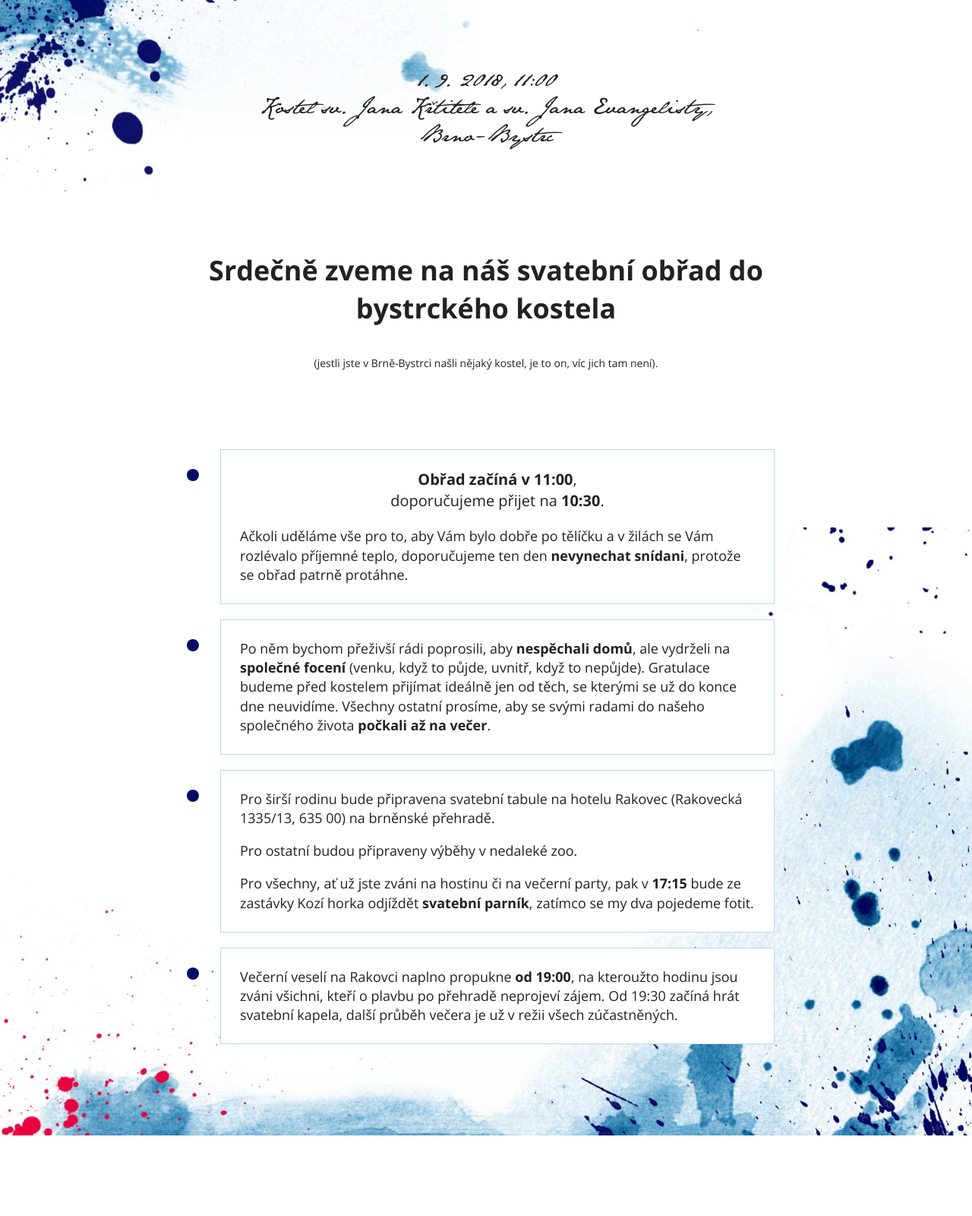
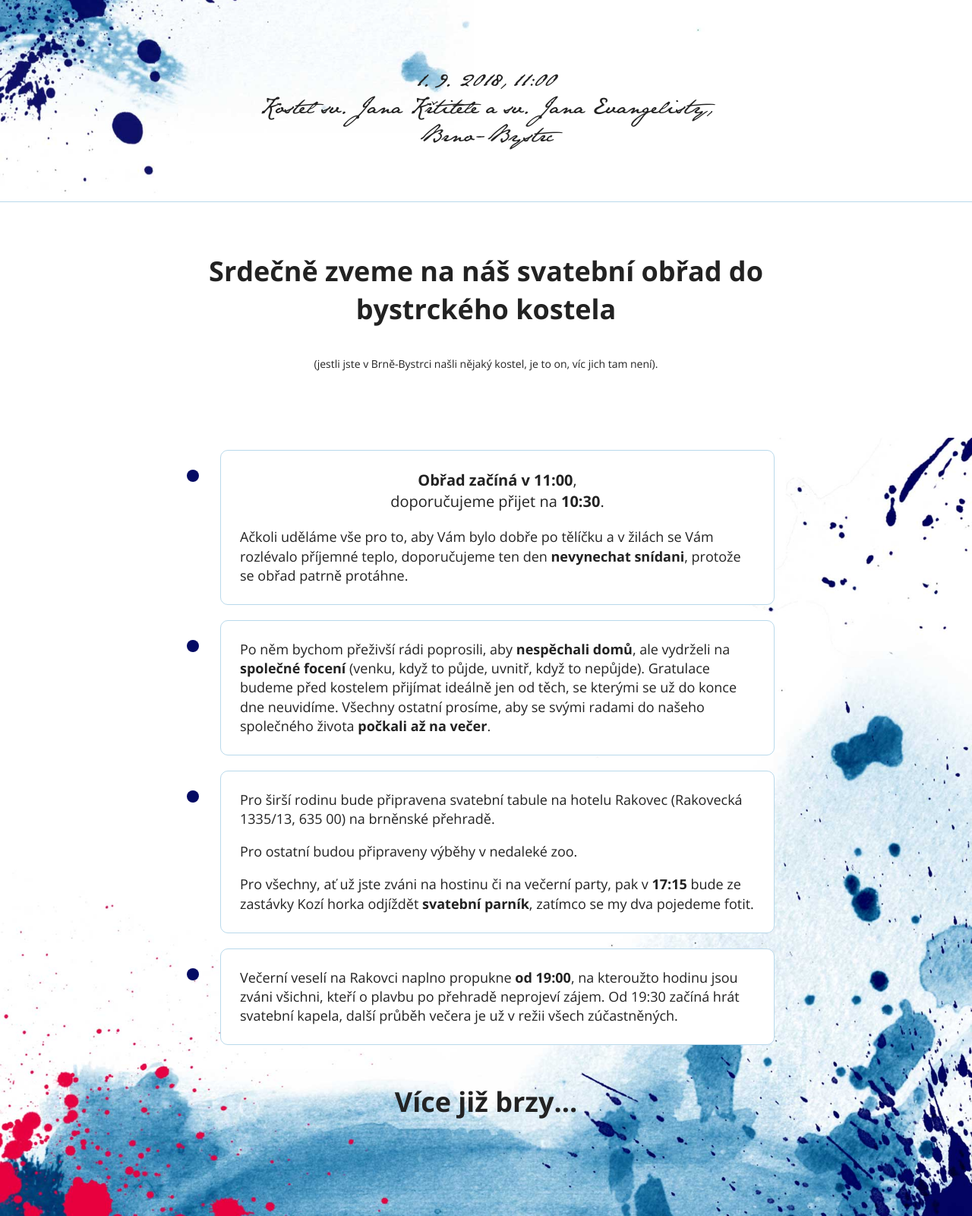
Before and after one commit to erphen/JohWed, a plain HTML site: page index.html in a window 1280 px wide. Shown: the part 535-2135 px from the top of the page at 76% size. Before the commit the page ends 2029 px from the top, so only its background shows below. Drawn offline with nearby package versions, Linux system fonts and the light colour scheme.

Commit message:
Více brzy...

```diff
--- a/css/main.css
+++ b/css/main.css
@@ -150,7 +150,7 @@ header::before {
     content: '';
     z-index: -1;
     width: 100%;
-    height: 90vw;
+    height: 95vw;
     max-height: 100vh;
     top: 0;
     background-image: url('../img/header.jpg') ;
@@ -200,7 +200,7 @@ header .place {
     width: 100%;
     padding: 30px 20px;
     font-weight: bold;
-
+    border-top: 1px solid #b9d9eb;
     border-width: 1px 0;
     text-align: center;
 }
@@ -219,6 +219,7 @@ header .place {
     margin-bottom: 20px;
     position: relative;
     border: 1px solid #b9d9eb;
+    border-radius: 10px;
     padding: 15px;
     background: #fff;
 }
@@ -253,7 +254,7 @@ footer::after {
     content: '';
     z-index: -1;
     width: 100%;
-    height: 100vh;
+    height: 80vw;
     bottom: 0;
     background-image: url('../img/footer.jpg') ;
     background-size: cover;
--- a/index.html
+++ b/index.html
@@ -65,6 +65,8 @@
             <p>Večerní veselí na Rakovci naplno propukne <strong>od 19:00</strong>, na kteroužto hodinu jsou zváni všichni, kteří o plavbu po přehradě neprojeví zájem. Od 19:30 začíná hrát svatební kapela, další průběh večera je už v režii všech zúčastněných.</p>
         </div>
       </div>
+
+      <h1 style="text-align: center; margin-top: 50px">Více již brzy...</h1>
     </div>
   </div>
 
```
